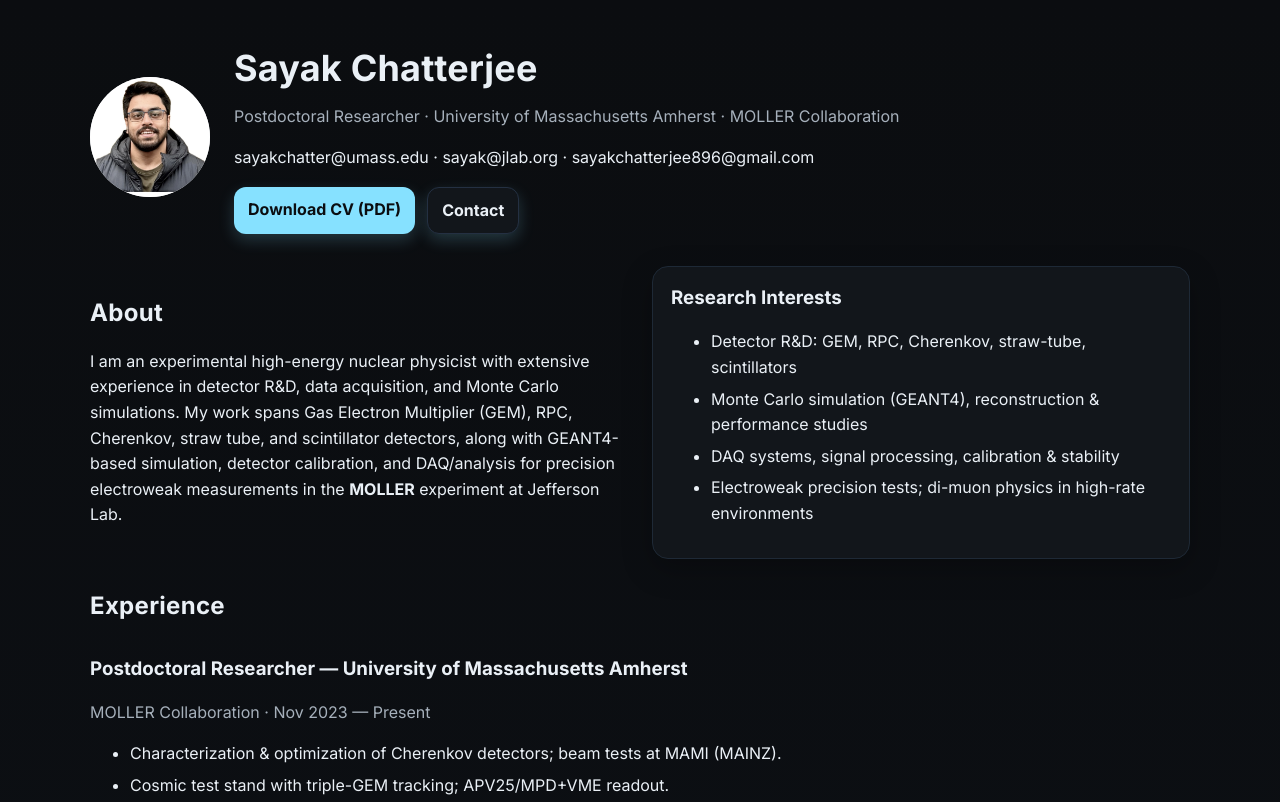
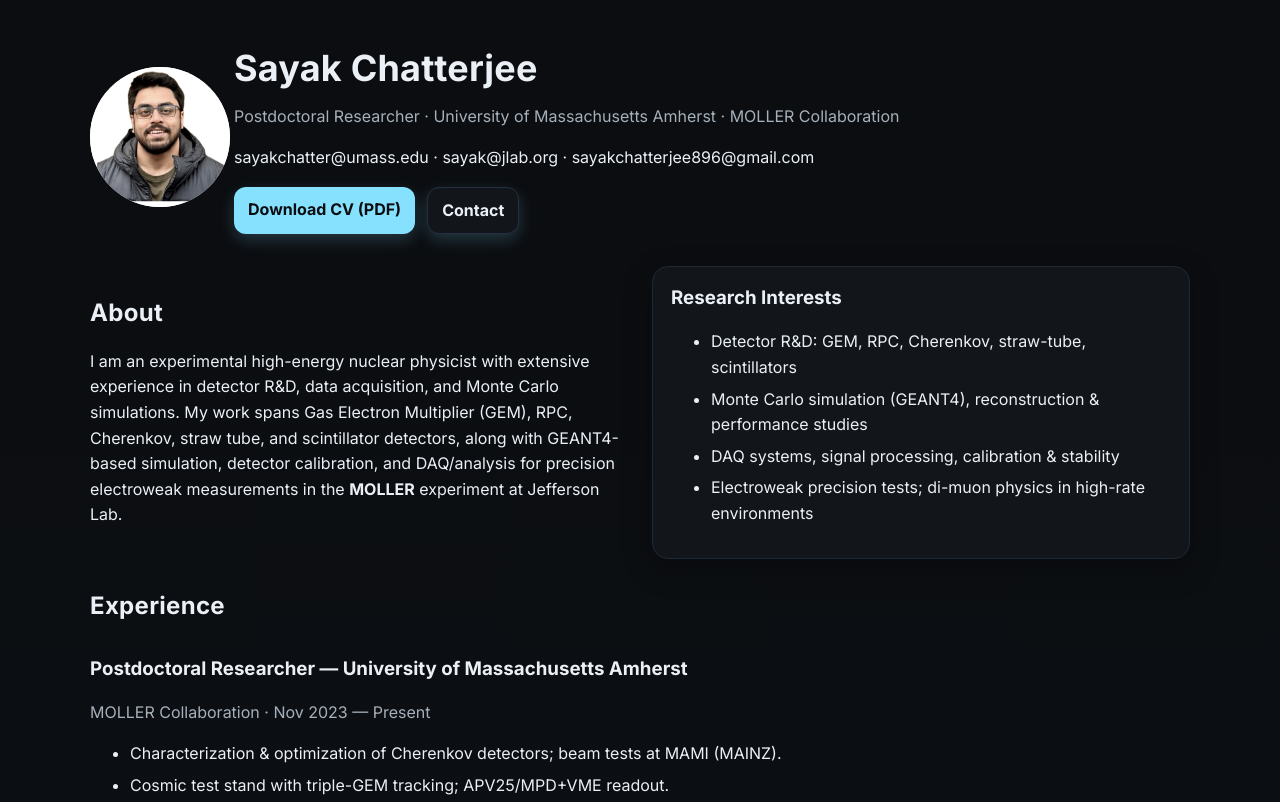
Before and after one commit to sayak-alt/sayak-alt.github.io, a plain HTML site: page index.html in a window 1280 px wide. Shown: the top 802 px of the page. Drawn offline with Linux system fonts and the light colour scheme.

Commit message:
Enhance avatar styles for responsiveness
Added media query for responsive avatar size and adjusted styles.

```diff
--- a/style.css
+++ b/style.css
@@ -35,19 +35,26 @@ body {
   height: 120px;
   border-radius: 50%;
   overflow: hidden;
-  background: #e5e7eb;
+  flex-shrink: 0;
+  background-color: #e5e7eb;
   display: flex;
   align-items: center;
   justify-content: center;
-  flex-shrink: 0;
 }
 
 .avatar img {
   width: 100%;
   height: 100%;
   object-fit: cover;
+  display: block;
 }
 
+@media (min-width: 768px) {
+  .avatar {
+    width: 140px;
+    height: 140px;
+  }
+}
 
 .intro h1 {
   margin: 0 0 4px;
```
